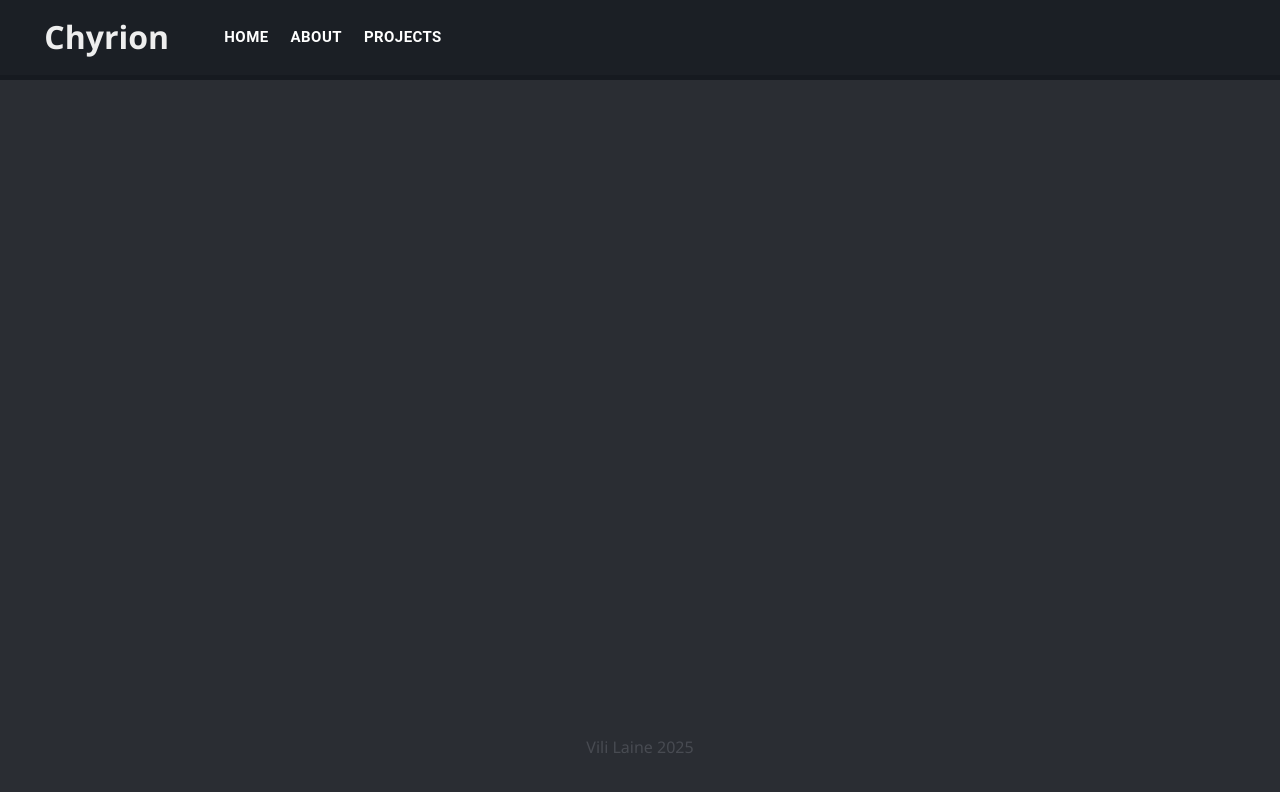
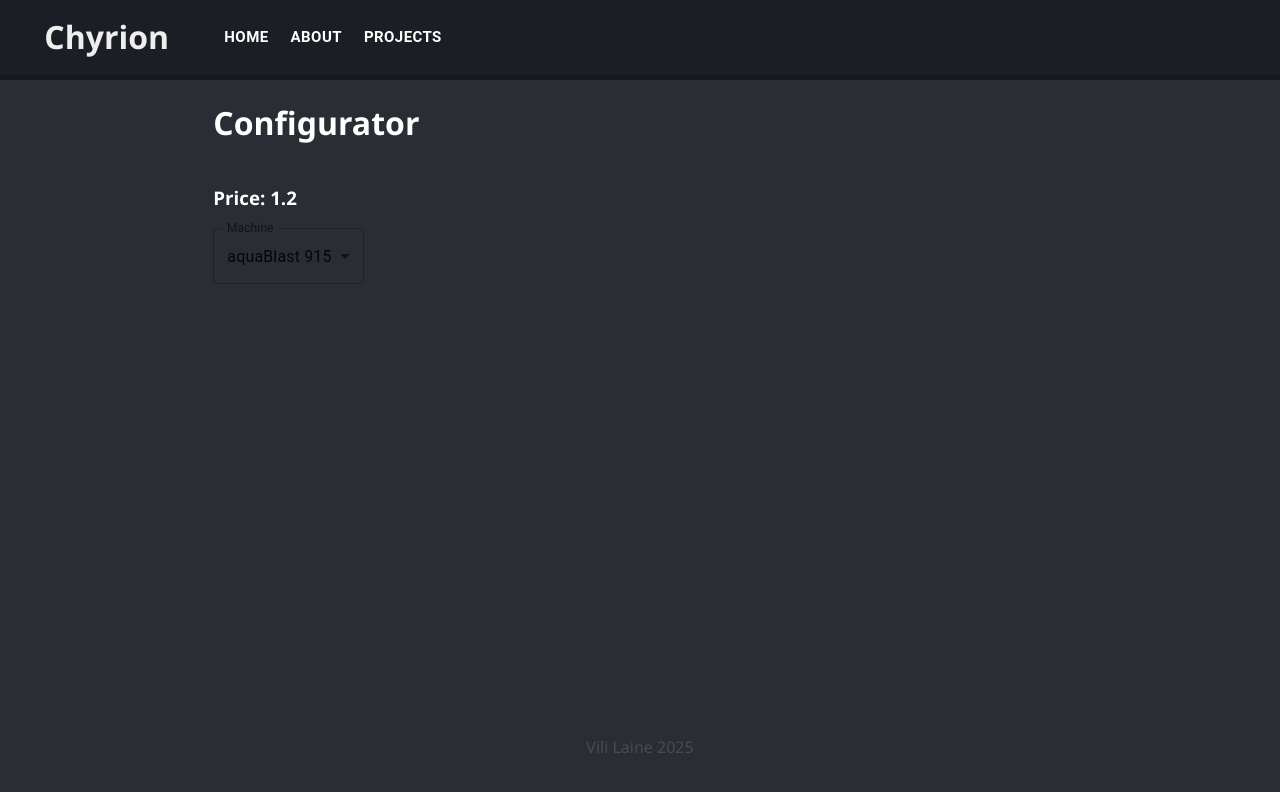
Before and after one commit to Chyrion/Personal-Page, a React (Create React App) app: page /Configurator in a window 1280 px wide. Shown: the top 792 px of the page. Built offline with nearby package versions, Linux system fonts and the light colour scheme.

Commit message:
Started Configurator project, implemented machine selection

```diff
--- a/src/App.tsx
+++ b/src/App.tsx
@@ -13,6 +13,7 @@ import Home from './components/Home';
 import Metar from './components/Metar';
 import About from './components/About';
 import Projects from './components/Projects';
+import Configurator from './components/Configurator';
 
 const theme = createTheme({
   palette: {
@@ -66,6 +67,7 @@ const App = () => {
             />
             <Route path='/About' element={<About />} />
             <Route path='/Projects' element={<Projects />} />
+            <Route path='/Configurator' element={<Configurator />} />
           </Routes>
         </Router>
         <div className='nav-end top'></div>
--- /dev/null
+++ b/src/components/Configurator.tsx
@@ -0,0 +1,89 @@
+import { useState } from 'react';
+import {
+  FormControl,
+  InputLabel,
+  MenuItem,
+  Select,
+  SelectChangeEvent,
+} from '@mui/material';
+
+interface Machine {
+  id: number;
+  name: string;
+  price: number;
+}
+
+interface MachineOption {
+  id: number;
+  name: string;
+  price: Array<number | null>;
+  selected: boolean;
+}
+
+const machines: Array<Machine> = [
+  { id: 0, name: 'aquaBlast 915', price: 15839 },
+  { id: 1, name: 'aquaBlast 1215', price: 19604 },
+  { id: 2, name: 'aquaBlast 1515', price: 26562 },
+  { id: 3, name: 'aquaBlast 1215 Wheelblast', price: 23222 },
+];
+
+const options: Array<MachineOption> = [
+  {
+    id: 0,
+    name: 'Blast gun holder',
+    price: [150, 150, 150, 150],
+    selected: false,
+  },
+  {
+    id: 1,
+    name: 'Boron carbide nozzle upgrade',
+    price: [393, 393, 393, 393],
+    selected: false,
+  },
+  {
+    id: 2,
+    name: 'Pneumatic guillotine opening door',
+    price: [6164, 6801, 7828, null],
+    selected: false,
+  },
+];
+
+const Configurator = () => {
+  const [price, setPrice] = useState(1.2);
+  const [machine, setMachine] = useState(machines[0]);
+  const [option, setOption] = useState(options);
+
+  const handleMachine = (event: SelectChangeEvent) => {
+    setMachine(machines[parseInt(event.target.value)]);
+  };
+
+  return (
+    <div
+      className='configurator-main'
+      style={{
+        gridArea: 'cont-mid',
+        display: 'flex',
+        flexDirection: 'column',
+      }}>
+      <h1>Configurator</h1>
+      <h3>Price: {price}</h3>
+      <div className='configurator-config'>
+        <FormControl>
+          <InputLabel id='machine-select-label'>Machine</InputLabel>
+          <Select
+            labelId='machine-select-label'
+            id='machine-select'
+            value={`0`}
+            label='Machine'
+            onChange={handleMachine}>
+            {machines.map((_machine) => (
+              <MenuItem value={_machine.id}>{_machine.name}</MenuItem>
+            ))}
+          </Select>
+        </FormControl>
+      </div>
+    </div>
+  );
+};
+
+export default Configurator;
```
